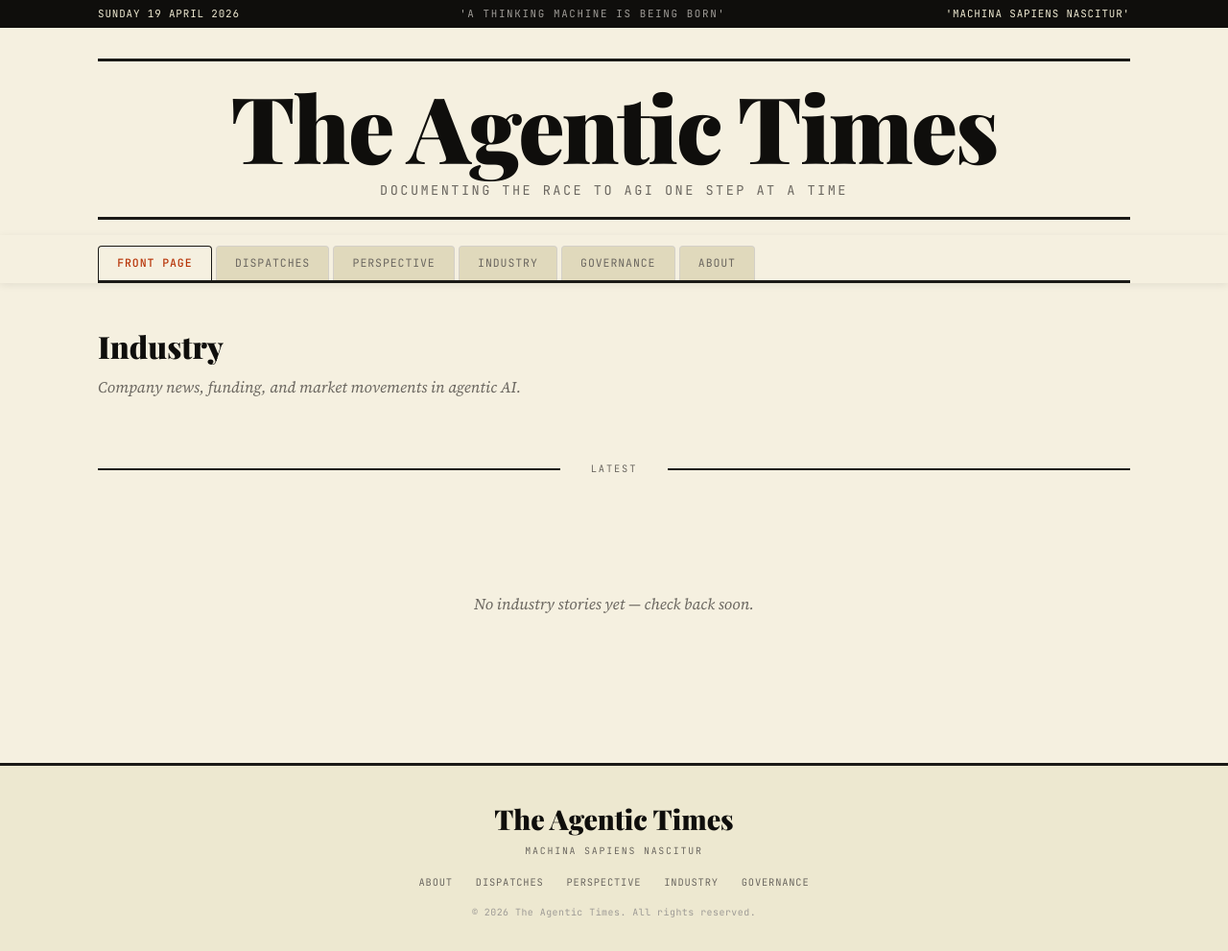
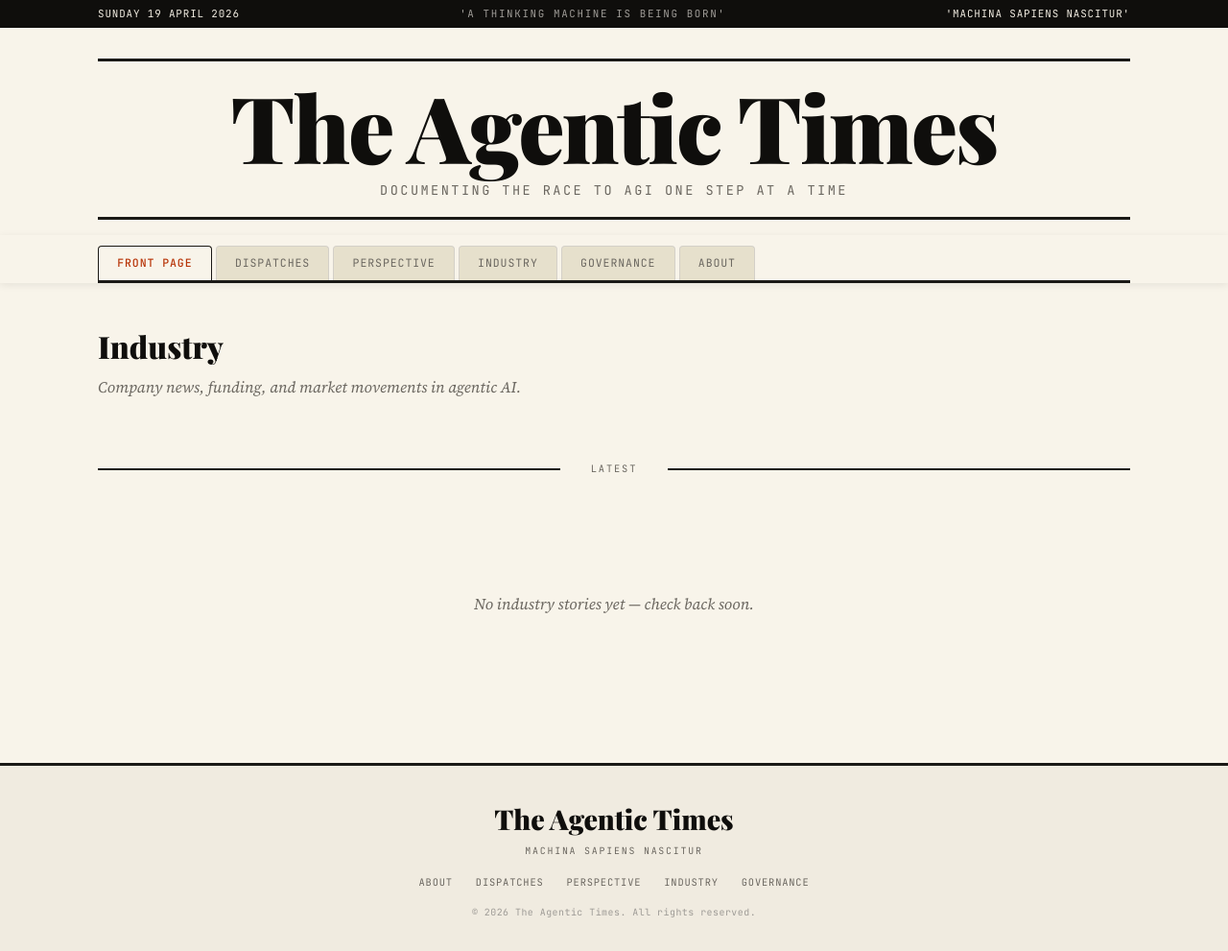
Before and after one commit to christbt79/agentic-times, a Jekyll site: the page built from industry/index.html, in a window 1280 px wide. Shown: the whole page at 96% size. Built offline with Jekyll 4.4.1, drawn with Linux system fonts in a browser that asks for light colours; some web fonts are replaced.

Commit message:
Paper style tweak.css

```diff
--- a/assets/css/style.css
+++ b/assets/css/style.css
@@ -7,9 +7,9 @@
   --ink-light: #3a3832;
   --ink-muted: #6b6760;
   --ink-faint: #9e9b96;
-  --paper: #f5f0e0;
-  --paper-off: #ede8d0;
-  --paper-dark: #e0d9bc;
+  --paper: #f8f4ea;
+  --paper-off: #f0ebe0;
+  --paper-dark: #e6e0cc;
   --accent: #b8360a;
   --accent-light: #d44b1c;
   --rule: #1a1916;
```
